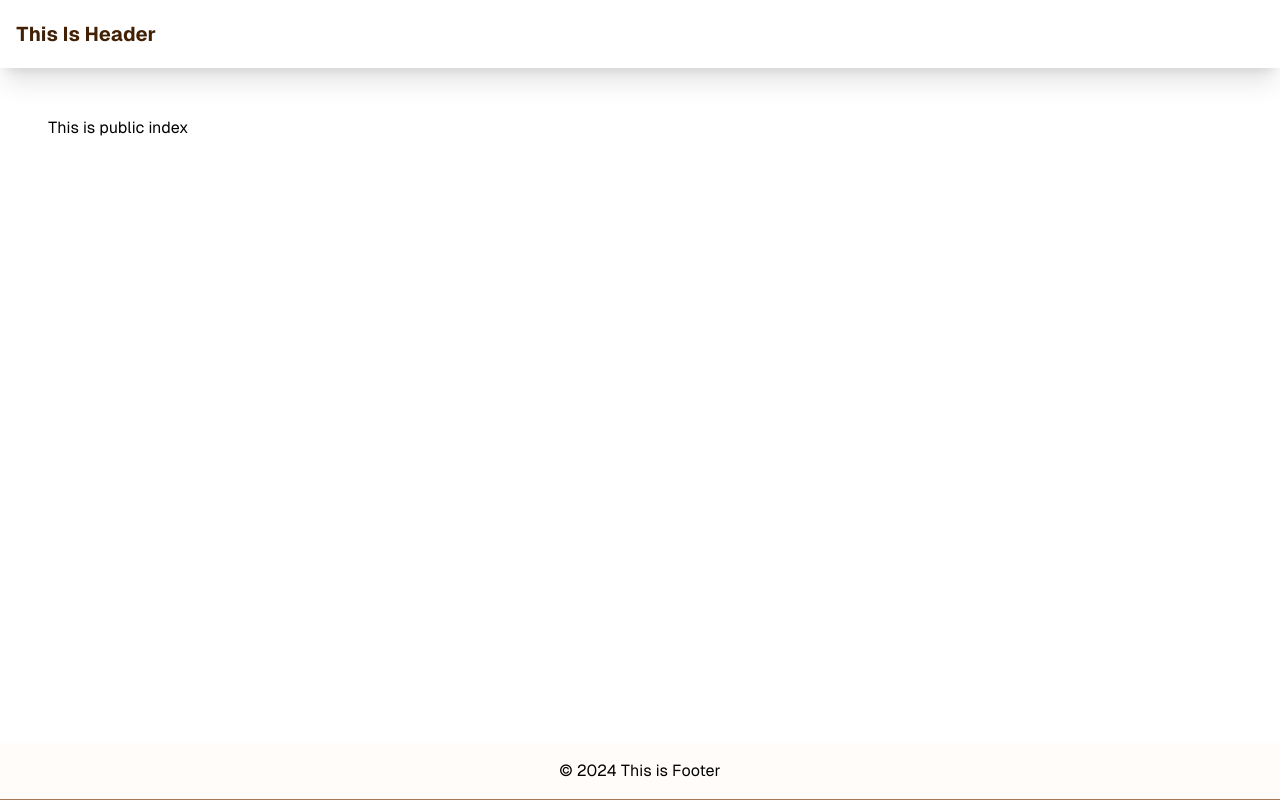
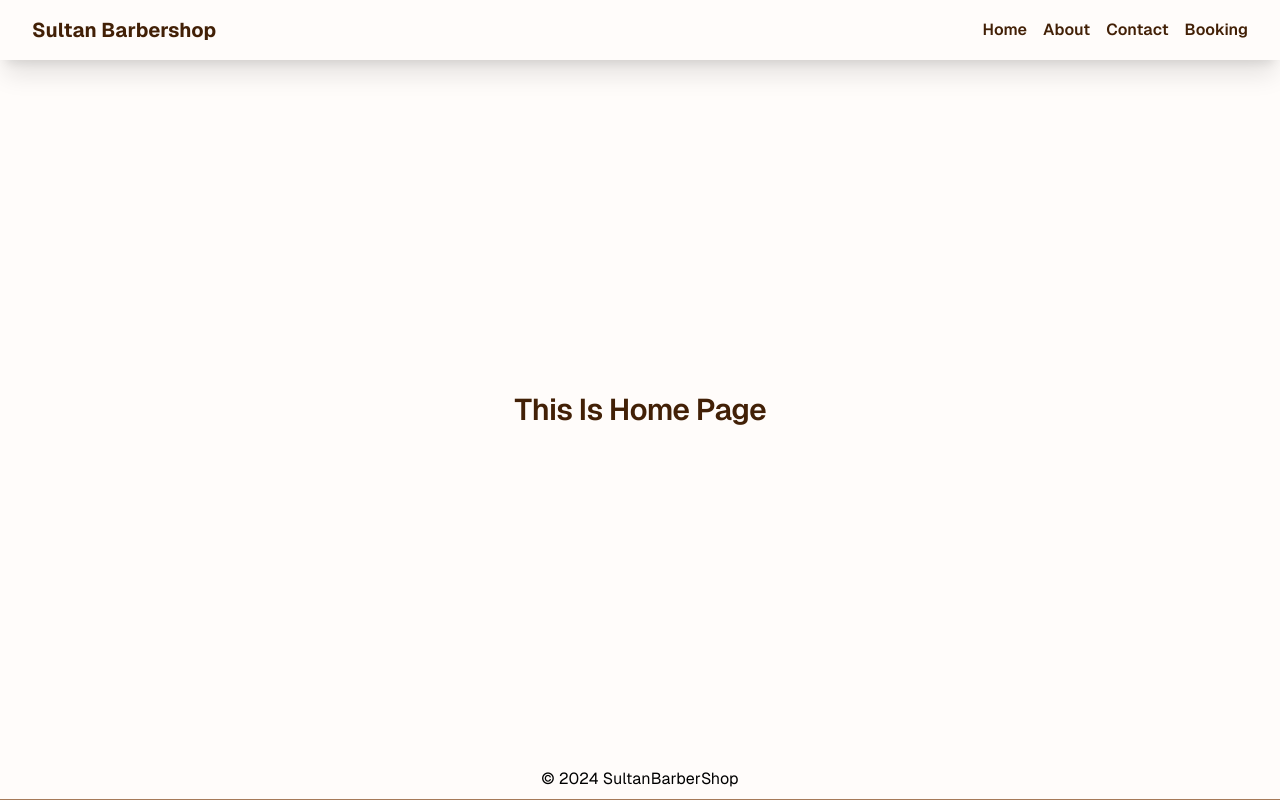
Before and after one commit to Prawirdani/mpti-alep-refactor, a React (Vite) app in the folder client/: page / in a window 1280 px wide. Built offline with nearby package versions, Linux system fonts and the light colour scheme.

Commit message:
base public pages

```diff
--- a/client/src/components/layout/Content.tsx
+++ b/client/src/components/layout/Content.tsx
@@ -1,10 +1,15 @@
-import TitleSetter from '../pageTitle';
+import { Outlet } from 'react-router-dom';
+import Footer from './Footer';
+import Header from './Header';
 
-export default function IndexContent() {
+export default function PublicContent() {
   return (
-    <section className="flex-grow py-12 px-4 sm:px-12 2xl:px-80 bg-primary-foreground">
-      <TitleSetter title="LoremBookStore" />
-      <p>This is public index</p>
-    </section>
+    <div className="flex flex-col min-h-screen">
+      <Header />
+      <main className="flex-grow p-12 flex">
+        <Outlet />
+      </main>
+      <Footer />
+    </div>
   );
 }
--- a/client/src/components/layout/Footer.tsx
+++ b/client/src/components/layout/Footer.tsx
@@ -1,8 +1,8 @@
 export default function Footer() {
   return (
-    <footer className="border-b z-40 p-2 lg:p-4 flex justify-center items-center">
+    <footer className="border-b z-40 p-2 flex justify-center items-center">
       <div className="flex items-center gap-2">
-        <p>© 2024 This is Footer</p>
+        <p>© 2024 SultanBarberShop</p>
       </div>
     </footer>
   );
--- a/client/src/components/layout/Header.tsx
+++ b/client/src/components/layout/Header.tsx
@@ -1,8 +1,24 @@
+import { Link } from 'react-router-dom';
+
 export default function Header() {
   return (
-    <header className="shadow-xl bg-primary-foreground z-40 px-4 2xl:px-80 py-5">
-      <div className="flex items-center gap-2 w-full">
-        <h1 className="text-primary font-bold text-xl">This Is Header</h1>
+    <header className="shadow-xl z-40 px-8 py-4">
+      <div className="flex justify-between gap-2 w-full">
+        <h1 className="text-primary font-bold text-xl">Sultan Barbershop</h1>
+        <div className="flex gap-4 items-center">
+          <Link to="/" className="text-primary font-semibold hover:text-seconday">
+            Home
+          </Link>
+          <Link to="/about" className="text-primary font-semibold hover:text-seconday">
+            About
+          </Link>
+          <Link to="/contact" className="text-primary font-semibold hover:text-seconday">
+            Contact
+          </Link>
+          <Link to="/booking" className="text-primary font-semibold hover:text-seconday">
+            Booking
+          </Link>
+        </div>
       </div>
     </header>
   );
--- /dev/null
+++ b/client/src/pages/public/About.tsx
@@ -0,0 +1,13 @@
+import TitleSetter from '@/components/pageTitle';
+import { H2 } from '@/components/typography';
+
+export default function AboutPage() {
+  return (
+    <>
+      <TitleSetter title="Sultan Barbershop | About" />
+      <section className="flex-grow flex place-items-center">
+        <H2 className="mt-auto mx-auto text-primary">This Is About Page</H2>
+      </section>
+    </>
+  );
+}
--- /dev/null
+++ b/client/src/pages/public/Booking.tsx
@@ -0,0 +1,13 @@
+import TitleSetter from '@/components/pageTitle';
+import { H2 } from '@/components/typography';
+
+export default function BookingPage() {
+  return (
+    <>
+      <TitleSetter title="Sultan Barbershop | Booking" />
+      <section className="flex-grow flex place-items-center">
+        <H2 className="mt-auto mx-auto text-primary">This Is Booking Page</H2>
+      </section>
+    </>
+  );
+}
--- /dev/null
+++ b/client/src/pages/public/Contact.tsx
@@ -0,0 +1,13 @@
+import TitleSetter from '@/components/pageTitle';
+import { H2 } from '@/components/typography';
+
+export default function ContactPage() {
+  return (
+    <>
+      <TitleSetter title="Sultan Barbershop | Contact" />
+      <section className="flex-grow flex place-items-center">
+        <H2 className="mt-auto mx-auto text-primary">This Is Contact Page</H2>
+      </section>
+    </>
+  );
+}
--- /dev/null
+++ b/client/src/pages/public/Home.tsx
@@ -0,0 +1,13 @@
+import TitleSetter from '@/components/pageTitle';
+import { H2 } from '@/components/typography';
+
+export default function HomePage() {
+  return (
+    <>
+      <TitleSetter title="Sultan Barbershop | Home" />
+      <section className="flex-grow flex place-items-center">
+        <H2 className="mt-auto mx-auto text-primary">This Is Home Page</H2>
+      </section>
+    </>
+  );
+}
--- a/client/src/pages/public/IndexPage.tsx
+++ /dev/null
@@ -1,13 +0,0 @@
-import IndexContent from '@/components/layout/Content';
-import Footer from '@/components/layout/Footer';
-import Header from '@/components/layout/Header';
-
-export default function IndexPage() {
-	return (
-		<div className="flex flex-col min-h-screen">
-			<Header />
-			<IndexContent />
-			<Footer />
-		</div>
-	);
-}
--- a/client/tailwind.config.js
+++ b/client/tailwind.config.js
@@ -12,6 +12,9 @@ module.exports = {
       },
     },
     extend: {
+      backgroundImage: {
+        'public-bg': "url('/images/barbershop.jpg')",
+      },
       screens: {
         xs: '480px',
       },
```
Also changed, not shown: client/src/pages/index.tsx (+24 -3 lines). Lines whose indentation alone changed are shown as unchanged.
